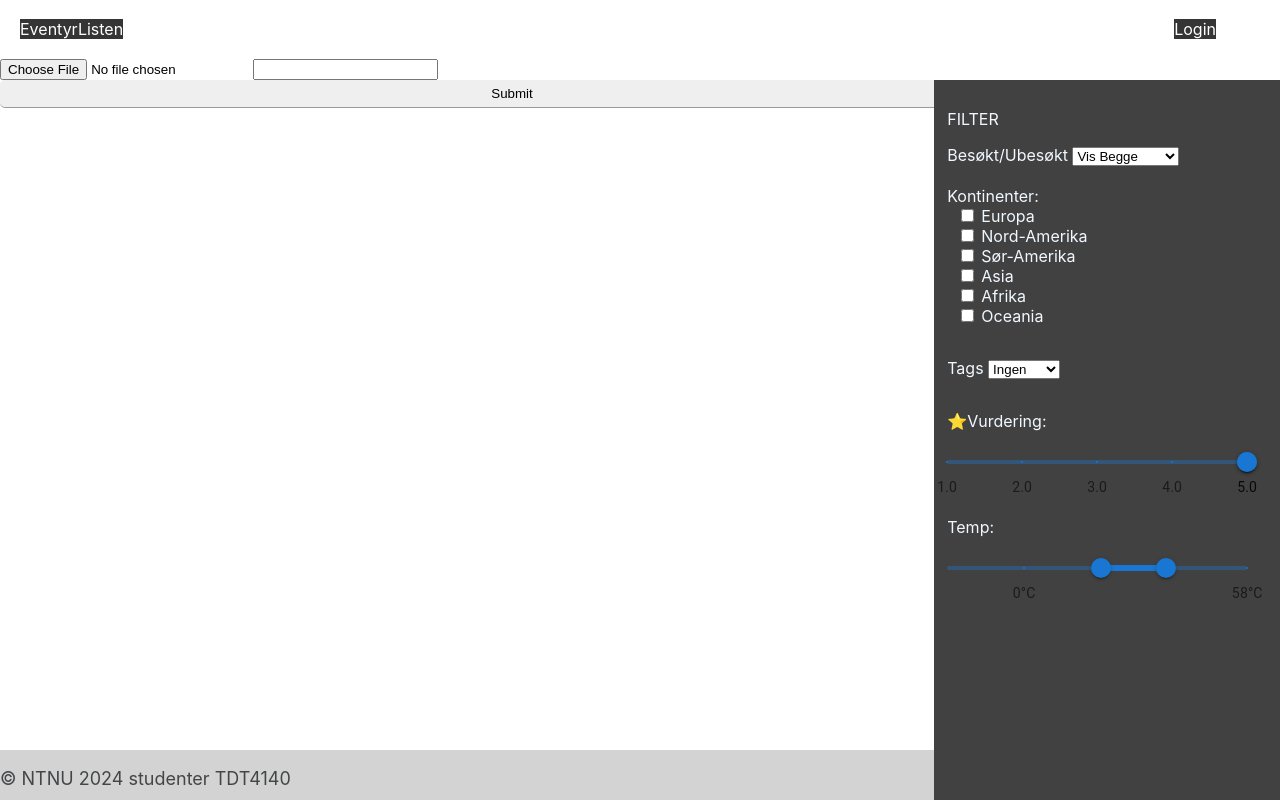
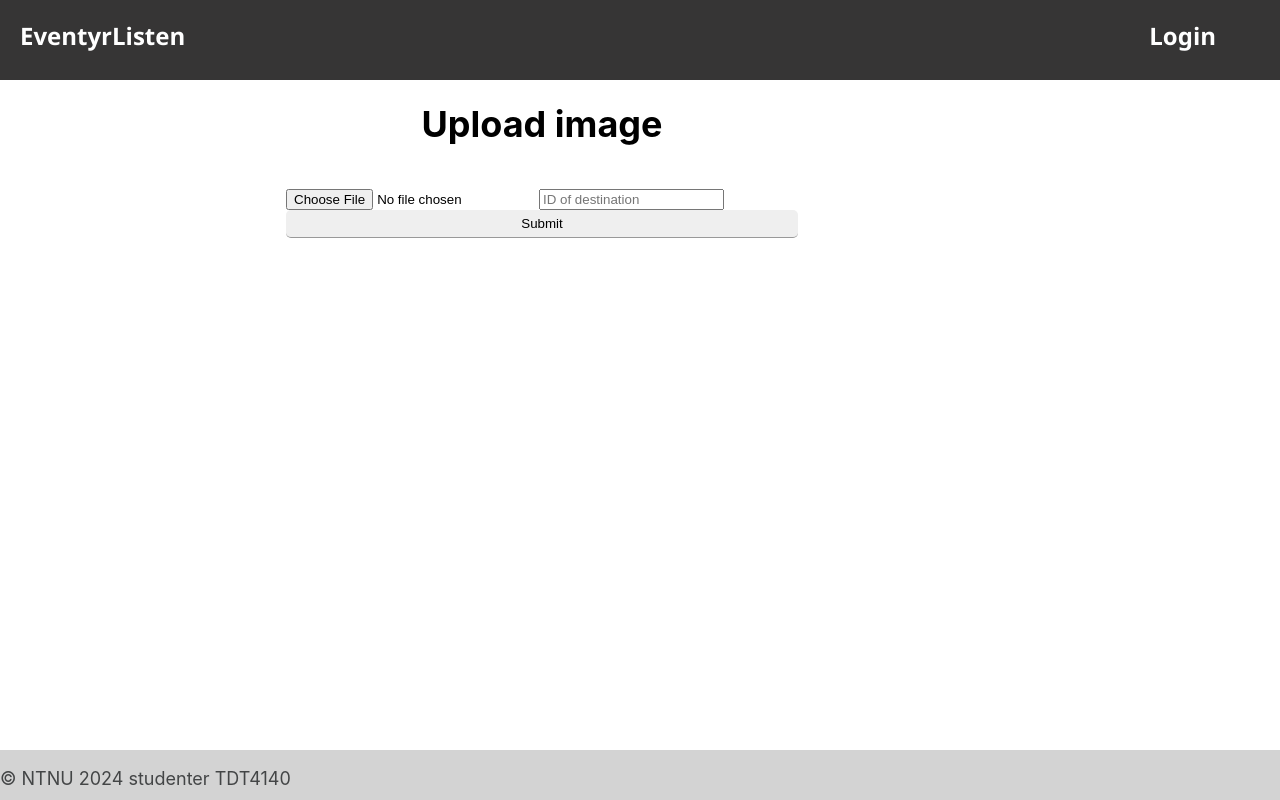
Before and after one commit to Tobiazo/travelapp, a React (Create React App) app in the folder client/travelapp/: page /upload in a window 1280 px wide. Built offline with nearby package versions, Linux system fonts and the light colour scheme.

Commit message:
Foreløpig grensesnitt for opplastning av bilder + Små formateringer av forside

```diff
--- a/client/travelapp/src/App.js
+++ b/client/travelapp/src/App.js
@@ -28,12 +28,12 @@ function App() {
   },
   {
     path: "/destinations/:id",
-    element: <Layout content={<Destinasjonsside />}/>
+    element: <Layout content={<Destinasjonsside />} />
     },
 
     {
       path: "/upload",
-      element: <Layout content={<Upload />}/>
+      element: <Layout content={<Upload />}sidebarToggle={false}/>
   }
   ])
 
--- a/client/travelapp/src/components/Destinasjonsboks.jsx
+++ b/client/travelapp/src/components/Destinasjonsboks.jsx
@@ -1,46 +1,50 @@
-import React from 'react'
-import ParisImage from '../bilder/ParisBilde.jpg';
-import Paris2 from '../bilder/Paris2.jpg';
-import axios from "axios"
+import React from "react";
+import ParisImage from "../bilder/ParisBilde.jpg";
+import Paris2 from "../bilder/Paris2.jpg";
+import axios from "axios";
 import { NavLink, useNavigate } from "react-router-dom";
-import '../styles/Forside.css';
+import "../styles/Forside.css";
 
-export default function Destinasjonsboks({id, land, tittel, beskrivelse, rating, imgPath}) {
-
+export default function Destinasjonsboks({
+  id,
+  land,
+  tittel,
+  beskrivelse,
+  rating,
+  imgPath,
+}) {
   return (
-    <div class='destinasjonsBoks'>
-
-
+    <div class="destinasjonsBoks">
       <div>
-        <div id='destinasjonsBildeDiv'>
-            <a href={'/destinations/' + id}>
-
-              <img class='destinasjonsBilde' src={`http://localhost:4000/images/${imgPath}`} alt='Her er ett bilde av pariestårnet'/>
-            </a>
-
-
+        <div id="destinasjonsBildeDiv">
+          <a href={"/destinations/" + id}>
+            <img
+              class="destinasjonsBilde"
+              src={`http://localhost:4000/images/${imgPath}`}
+              alt="Her er ett bilde av destinasjonen"
+            />
+          </a>
         </div>
       </div>
-      <div id='underBilde'>
+      <div id="underBilde">
         <div>
-
           <div id="tittelDiv">
-            <a href={'/destinations/' + id}>
+            <a href={"/destinations/" + id}>
               <p>{tittel}</p>
             </a>
-
           </div>
 
           <div id="ratingDiv">
-          ✰ {rating}{!rating && "-"}/10
+            ✰ {rating}
+            {!rating && "-"}/10
           </div>
         </div>
-        <div id='underTittel'>
-          <div id='tekstBeskrivelseReisedestinasjonsBoksDiv'>
+        <div id="underTittel">
+          <div id="tekstBeskrivelseReisedestinasjonsBoksDiv">
             <p id="tekstBeskrivelseReisedestinasjonsBoks">{beskrivelse}</p>
           </div>
         </div>
       </div>
     </div>
-  )
+  );
 }
--- a/client/travelapp/src/components/Layout/Layout.jsx
+++ b/client/travelapp/src/components/Layout/Layout.jsx
@@ -16,7 +16,9 @@ export default function Layout({content, sidebarToggle = true}) {
     className = 'loginMain';
   } else if (location.pathname === '/Register') {
     className = 'loginMain';
-  } else{
+  } else if (location.pathname === '/Upload') {
+    className = 'loginMain'
+  }else{
     className = 'defaultMain';
   }
   return (
--- a/client/travelapp/src/pages/Destinasjonsside.jsx
+++ b/client/travelapp/src/pages/Destinasjonsside.jsx
@@ -1,13 +1,12 @@
-import React from "react"
+import React from "react";
 import { NavLink, useNavigate } from "react-router-dom";
-import ParisImage from '../bilder/ParisBilde.jpg';
-import Paris2 from '../bilder/Paris2.jpg';
-import PhotoCarousel from '../components/PhotoCarousel.jsx'
-import '../styles/Destinasjonsside.css';
+import ParisImage from "../bilder/ParisBilde.jpg";
+import Paris2 from "../bilder/Paris2.jpg";
+import PhotoCarousel from "../components/PhotoCarousel.jsx";
+import "../styles/Destinasjonsside.css";
 import { useEffect, useState } from "react";
-import axios from 'axios'
-import { useHistory ,useLocation } from 'react-router-dom';
-
+import axios from "axios";
+import { useHistory, useLocation } from "react-router-dom";
 
 const Destinasjonsside = () => {
   /*
@@ -18,47 +17,52 @@ const Destinasjonsside = () => {
     */
   //const navigate = useNavigate();
 
-    const id = useLocation().pathname.split("/")[2]
+  const id = useLocation().pathname.split("/")[2];
   const [traveldestination, setDestination] = useState({});
-    const [loading, setLoading] = useState(false)
+  const [loading, setLoading] = useState(false);
 
   useEffect(() => {
     setLoading(true);
     axios
       .get(`http://localhost:4000/api/travelDestinations/${id}`)
       .then((response) => {
-            setDestination(response.data)
-            setLoading(false)
+        setDestination(response.data);
+        setLoading(false);
       })
       .catch((error) => {
         console.log(error);
       });
-    }, [])
+  }, []);
 
-    const categoryList = traveldestination.category
-    const imgPath = traveldestination.imgPath
+  const categoryList = traveldestination.category;
+  const imgPath = traveldestination.imgPath;
 
   return (
     <div>
       {/*<PhotoCarousel images={images}/>*/}
-            <img class='BildePaDestinasjonsside' src={`http://localhost:4000/images/${imgPath}`} alt='Her er ett bilde av pariestårnet'/>
-            <img class='BildePaDestinasjonsside' src={Paris2} alt='Her er ett bilde av pariestårnet'/>
-
+      <img
+        class="BildePaDestinasjonsside"
+        src={`http://localhost:4000/images/${imgPath}`}
+        alt="Her er et bilde av destinasjonen"
+      />
 
       <div id="tekstligBeskrivelse">
-                <div id='rating'>
+        <div id="rating">
           <p>Rating: {traveldestination.rating}/10</p>
         </div>
 
         <p id="tittel">{traveldestination.destination_name}</p>
-                <p id="Kategorier"> Kategorier:{categoryList?.map(s => <li>{s}</li>)}</p>
+        <p id="Kategorier">
+          {" "}
+          Kategorier:
+          {categoryList?.map((s) => (
+            <li>{s}</li>
+          ))}
+        </p>
 
-                <p>
-                    {traveldestination.longDescription}
-                </p>
+        <p>{traveldestination.longDescription}</p>
       </div>
-
     </div>
-    )
-}
+  );
+};
 export default Destinasjonsside;
--- a/client/travelapp/src/pages/Upload.jsx
+++ b/client/travelapp/src/pages/Upload.jsx
@@ -1,37 +1,47 @@
-import React, { useState } from 'react';
-import axios from 'axios';
+import React, { useState } from "react";
+import axios from "axios";
+import "../styles/Login.css";
 
 const UploadImage = () => {
   const [file, setFile] = useState(null);
-  const [destinationID, setDestinationID] = useState("")
+  const [destinationID, setDestinationID] = useState("");
 
-
-  const submit = async event => {
-    event.preventDefault()
-    const formdata = new FormData()
-    formdata.append('id', destinationID)
-    formdata.append('file', file)
-    axios.post('http://localhost:4000/upload', formdata)
-    .then(res => console.log(res))
-    .catch(err => console.log(err))
-  }
+  const submit = async (event) => {
+    event.preventDefault();
+    const formdata = new FormData();
+    formdata.append("id", destinationID);
+    formdata.append("file", file);
+    axios
+      .post("http://localhost:4000/upload", formdata)
+      .then((res) => console.log(res))
+      .catch((err) => console.log(err));
+  };
 
   return (
+    <div class="container">
+      <div class="signup-content">
+        <div class="signup-form">
+          <h2 class="form-title">Upload image</h2>
+          <div class="form-group">
             <div>
               <form onSubmit={submit}>
                 <input
                   filename={file}
-          onChange={e => setFile(e.target.files[0])}
+                  onChange={(e) => setFile(e.target.files[0])}
                   type="file"
                   accept="image/*"
                 ></input>
                 <input
-          onChange={e => setDestinationID(e.target.value)} //Foreløpig må man legge inn id på destinasjonen
+                  onChange={(e) => setDestinationID(e.target.value)} //Foreløpig må man legge inn id på destinasjonen
                   type="text"
+                  placeholder="ID of destination"
                 ></input>
                 <button type="submit">Submit</button>
               </form>
-
+            </div>
+          </div>
+        </div>
+      </div>
     </div>
   );
 };
--- a/client/travelapp/src/styles/DestinasjonsBoks.css
+++ b/client/travelapp/src/styles/DestinasjonsBoks.css
@@ -25,9 +25,8 @@
     margin: 1%;
     background-color: rgb(236, 236, 236);
     position: relative;
-    margin-top: 40px;
-    margin-right: 10px;
-    margin-bottom: 1%;
+    margin-top: 2%;
+    margin-right: 2%;
 
 }
 
--- a/client/travelapp/src/styles/Destinasjonsside.css
+++ b/client/travelapp/src/styles/Destinasjonsside.css
@@ -1,5 +1,7 @@
 #tekstligBeskrivelse{
-    padding: 30px;
+    padding-left: 2%;
+    padding-right: 5%;
+    width: 90%;
 }
 
 #tittel{
@@ -8,8 +10,14 @@
 }
 
 .BildePaDestinasjonsside{
-    width: 500px;
-    height: 500px;
-    margin: 10px;
+    width: auto;
+    height: auto;
+    max-width: 50%;
+    margin: 2%;
     position: relative;
+    padding-top: 4%
 }
+
+body {
+    padding-bottom: 7%;
+}
--- a/client/travelapp/src/styles/HeaderFooter.css
+++ b/client/travelapp/src/styles/HeaderFooter.css
@@ -11,7 +11,7 @@
     z-index: 0;
 }
 
-/* #header {
+#header {
   display: flex;
   position: fixed;
   color: white;
@@ -23,7 +23,7 @@
   background-color: rgb(54, 53, 53);
   height: 10%;
   overflow : hidden;
-} */
+}
 
 #linksContainer{
   padding: 1.5%;
--- a/client/travelapp/src/styles/Sidebar.css
+++ b/client/travelapp/src/styles/Sidebar.css
@@ -4,7 +4,7 @@
     right: 0px;
     top: 10%;
     height: 100%;
-    width: 25%;
+    width: 22%;
     background-color:  rgb(66, 65, 65);
     color: aliceblue;
     padding: 1%;
```
Also changed, not shown: 1 other file (tests, documents, lock files or other folders). Lines whose indentation alone changed are shown as unchanged.
